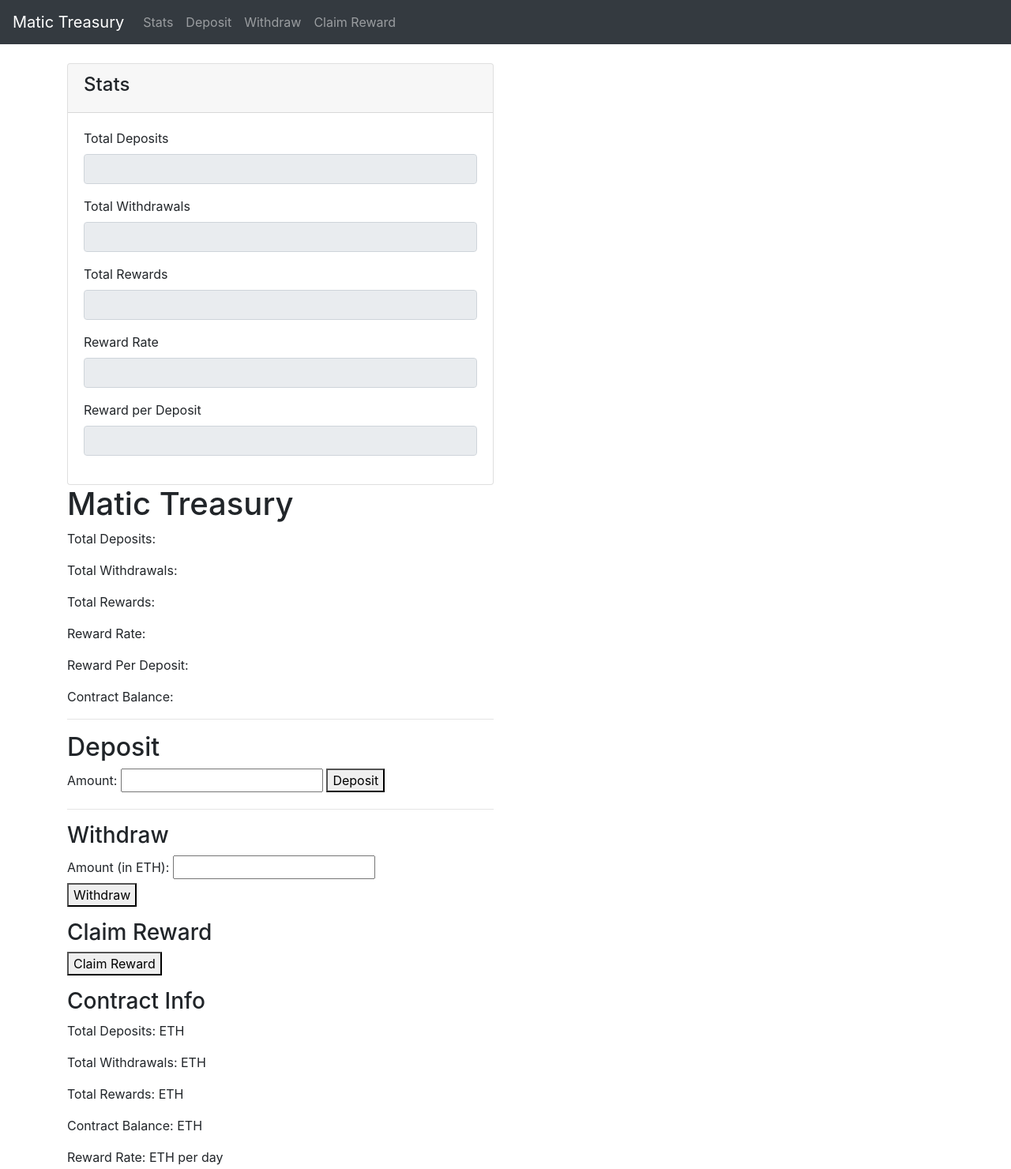
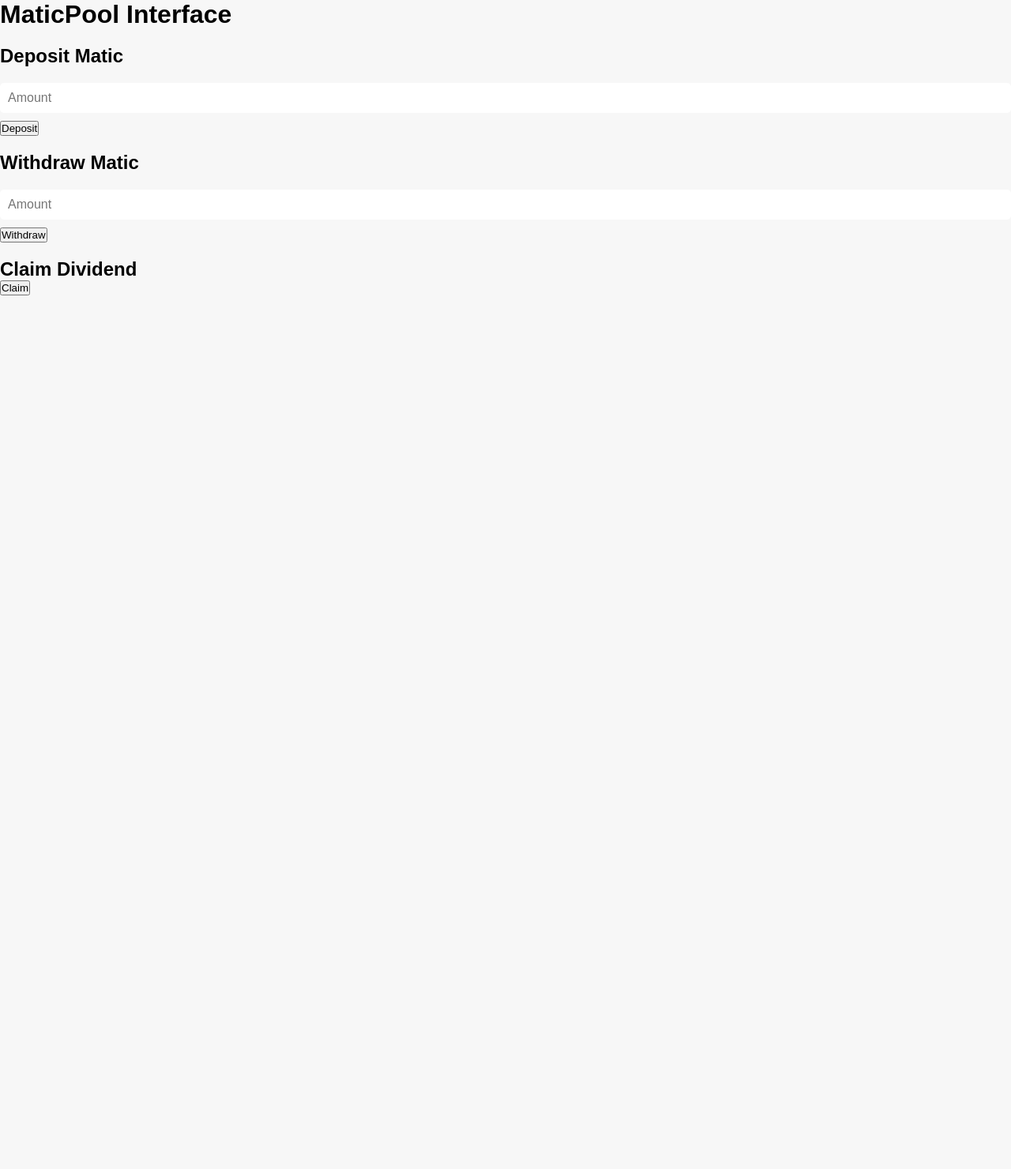
Before and after one commit to Rubtururu/prueba001, a plain HTML site: page index.htm in a window 1280 px wide. Shown: the whole page at 79% size. After the commit the page ends 800 px from the top, so only its background shows below. Drawn offline with nearby package versions, Linux system fonts and the light colour scheme.

Commit message:
Update index.htm

```diff
--- a/index.htm
+++ b/index.htm
@@ -1,119 +1,25 @@
 <!DOCTYPE html>
 <html>
   <head>
-	<meta charset="UTF-8">
-	<title>Matic Treasury</title>
-	<link rel="stylesheet" href="https://maxcdn.bootstrapcdn.com/bootstrap/4.5.2/css/bootstrap.min.css">
-	<script src="https://ajax.googleapis.com/ajax/libs/jquery/3.5.1/jquery.min.js"></script>
-	<script src="https://cdnjs.cloudflare.com/ajax/libs/popper.js/1.16.0/umd/popper.min.js"></script>
-	<script src="https://maxcdn.bootstrapcdn.com/bootstrap/4.5.2/js/bootstrap.min.js"></script>
+    <meta charset="UTF-8" />
+    <title>MaticPool Interface</title>
+    <link rel="stylesheet" href="style.css" />
   </head>
   <body>
-	<nav class="navbar navbar-expand-lg navbar-dark bg-dark">
-	  <a class="navbar-brand" href="#">Matic Treasury</a>
-	  <button class="navbar-toggler" type="button" data-toggle="collapse" data-target="#navbarNav" aria-controls="navbarNav" aria-expanded="false" aria-label="Toggle navigation">
-	    <span class="navbar-toggler-icon"></span>
-	  </button>
-	  <div class="collapse navbar-collapse" id="navbarNav">
-	    <ul class="navbar-nav mr-auto">
-	      <li class="nav-item">
-	        <a class="nav-link" href="#stats">Stats</a>
-	      </li>
-	      <li class="nav-item">
-	        <a class="nav-link" href="#deposit">Deposit</a>
-	      </li>
-	      <li class="nav-item">
-	        <a class="nav-link" href="#withdraw">Withdraw</a>
-	      </li>
-	      <li class="nav-item">
-	        <a class="nav-link" href="#claim-reward">Claim Reward</a>
-	      </li>
-	    </ul>
-	    <ul class="navbar-nav">
-	    	<li class="nav-item">
-	    		<a class="nav-link" href="#" id="account-address"></a>
-	    	</li>
-	    	<li class="nav-item">
-	    		<a class="nav-link" href="#" id="account-balance"></a>
-	    	</li>
-	    </ul>
-	  </div>
-	</nav>
-	<div class="container mt-4">
-		<div class="row">
-			<div class="col-md-6">
-				<div class="card">
-					<div class="card-header">
-						<h4>Stats</h4>
-					</div>
-					<div class="card-body">
-						<div class="form-group">
-							<label for="total-deposits">Total Deposits</label>
-							<input type="text" id="total-deposits" class="form-control" readonly>
-						</div>
-						<div class="form-group">
-							<label for="total-withdrawals">Total Withdrawals</label>
-							<input type="text" id="total-withdrawals" class="form-control" readonly>
-						</div>
-						<div class="form-group">
-							<label for="total-rewards">Total Rewards</label>
-							<input type="text" id="total-rewards" class="form-control" readonly>
-						</div>
-						<div class="form-group">
-							<label for="reward-rate">Reward Rate</label>
-							<input type="text" id="reward-rate" class="form-control" readonly>
-						</div>
-						<div class="form-group">
-							<label for="reward-per-deposit">Reward per Deposit</label>
-							<input type="text" id="reward-per-deposit" class="form-control" readonly>
-						</div>
-					</div>
-				</div>
-
-
-  <h1>Matic Treasury</h1>
-  <p>Total Deposits: <span id="total-deposits"></span></p>
-  <p>Total Withdrawals: <span id="total-withdrawals"></span></p>
-  <p>Total Rewards: <span id="total-rewards"></span></p>
-  <p>Reward Rate: <span id="reward-rate"></span></p>
-  <p>Reward Per Deposit: <span id="reward-per-deposit"></span></p>
-  <p>Contract Balance: <span id="contract-balance"></span></p>
-  <hr>
-  <h2>Deposit</h2>
+    <h1>MaticPool Interface</h1>
+    <h2>Deposit Matic</h2>
     <form id="deposit-form">
-    <label for="deposit-amount">Amount:</label>
-    <input type="number" id="deposit-amount" name="deposit-amount" min="0">
+      <input type="number" id="deposit-amount" placeholder="Amount" min="0" />
       <button type="submit">Deposit</button>
     </form>
-  <hr>
-    <div class="section">
-      <h3>Withdraw</h3>
+    <h2>Withdraw Matic</h2>
     <form id="withdraw-form">
-        <div>
-          <label for="withdraw-amount">Amount (in ETH):</label>
-          <input type="number" step="0.01" min="0" id="withdraw-amount" name="withdraw-amount" required>
-        </div>
+      <input type="number" id="withdraw-amount" placeholder="Amount" min="0" />
       <button type="submit">Withdraw</button>
     </form>
-      <p id="withdraw-message"></p>
-    </div>
-
-    <div class="section">
-      <h3>Claim Reward</h3>
-      <form id="claim-reward-form">
-        <button type="submit">Claim Reward</button>
-      </form>
-      <p id="claim-reward-message"></p>
-    </div>
-
-    <div class="section">
-      <h3>Contract Info</h3>
-      <p>Total Deposits: <span id="total-deposits"></span> ETH</p>
-      <p>Total Withdrawals: <span id="total-withdrawals"></span> ETH</p>
-      <p>Total Rewards: <span id="total-rewards"></span> ETH</p>
-      <p>Contract Balance: <span id="contract-balance"></span> ETH</p>
-      <p>Reward Rate: <span id="reward-rate"></span> ETH per day</p>
-    </div>
-  </div>
+    <h2>Claim Dividend</h2>
+    <button id="claim-button">Claim</button>
+    <div id="message"></div>
+    <script src="app.js"></script>
   </body>
 </html>
```
Lines whose indentation alone changed are shown as unchanged.
